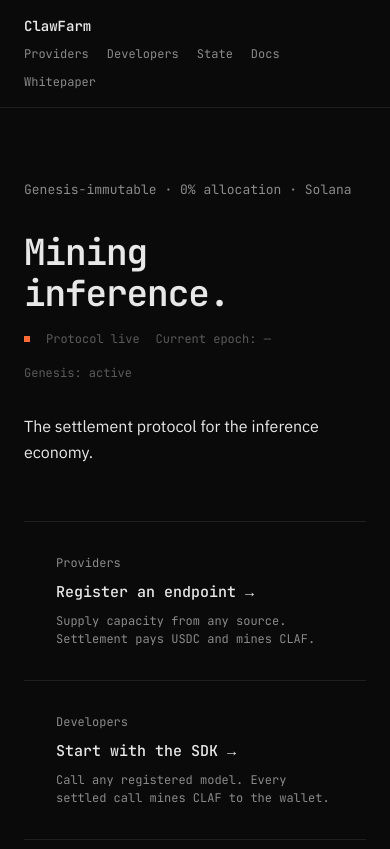
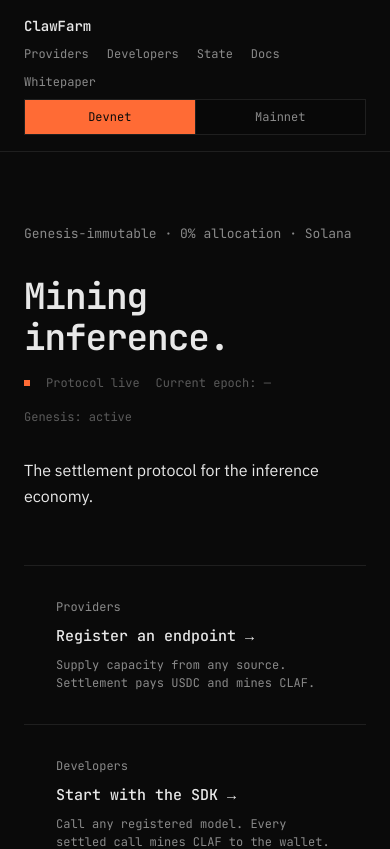
Before and after one commit to clawfarm-protocol/clawfarm-site, a Next.js app: page / in a window 390 px wide. Shown: the top 849 px of the page. Built offline with nearby package versions, Linux system fonts and the light colour scheme.

Commit message:
feat: add devnet mainnet switch

```diff
--- a/app/client-layout.tsx
+++ b/app/client-layout.tsx
@@ -1,11 +1,18 @@
+'use client'
+
 import type { ReactNode } from 'react'
+
+import NetworkProvider from './components/NetworkProvider'
+import NetworkSwitch from './components/NetworkSwitch'
 
 export default function ClientLayout({ children }: { children: ReactNode }) {
   return (
+    <NetworkProvider>
       <div className="site-shell">
         <header className="topbar">
           <div className="nav-inner">
             <a href="/" className="brand" aria-label="ClawFarm home">ClawFarm</a>
+            <div className="nav-tools">
               <nav className="nav-links" aria-label="Primary">
                 <a href="/providers" className="nav-link">Providers</a>
                 <a href="/builders" className="nav-link">Developers</a>
@@ -13,6 +20,8 @@ export default function ClientLayout({ children }: { children: ReactNode }) {
                 <a href="/docs" className="nav-link">Docs</a>
                 <a href="/whitepaper" className="nav-link">Whitepaper</a>
               </nav>
+              <NetworkSwitch />
+            </div>
           </div>
         </header>
 
@@ -25,20 +34,21 @@ export default function ClientLayout({ children }: { children: ReactNode }) {
               <div className="footer-right">
                 <nav className="footer-links" aria-label="Footer">
                   <a href="/providers">Providers</a>
-                <span>·</span>
+                  <span>.</span>
                   <a href="/builders">Developers</a>
-                <span>·</span>
+                  <span>.</span>
                   <a href="/state">State</a>
-                <span>·</span>
+                  <span>.</span>
                   <a href="/docs">Docs</a>
-                <span>·</span>
+                  <span>.</span>
                   <a href="/whitepaper">Whitepaper</a>
                 </nav>
-              <p>Mining inference · Solana</p>
+                <p>Receipt settlement on Solana</p>
               </div>
             </div>
           </div>
         </footer>
       </div>
+    </NetworkProvider>
   )
 }
--- /dev/null
+++ b/app/components/NetworkProvider.tsx
@@ -0,0 +1,63 @@
+'use client'
+
+import { createContext, useContext, useEffect, useMemo, useState, type ReactNode } from 'react'
+
+import {
+  coerceNetworkId,
+  defaultNetworkId,
+  protocolNetworks,
+  type NetworkId,
+  type NetworkProfile,
+} from '../lib/protocol'
+
+type NetworkContextValue = {
+  networkId: NetworkId
+  profile: NetworkProfile
+  setNetworkId: (networkId: NetworkId) => void
+}
+
+const storageKey = 'clawfarm.network'
+const NetworkContext = createContext<NetworkContextValue | null>(null)
+
+export default function NetworkProvider({ children }: { children: ReactNode }) {
+  const [networkId, setNetworkIdState] = useState<NetworkId>(defaultNetworkId)
+
+  useEffect(() => {
+    const params = new URLSearchParams(window.location.search)
+    const urlNetwork = coerceNetworkId(params.get('network'))
+    const storedNetwork = coerceNetworkId(window.localStorage.getItem(storageKey))
+    setNetworkIdState(urlNetwork ?? storedNetwork ?? defaultNetworkId)
+  }, [])
+
+  const setNetworkId = (nextNetworkId: NetworkId) => {
+    setNetworkIdState(nextNetworkId)
+    window.localStorage.setItem(storageKey, nextNetworkId)
+
+    const nextUrl = new URL(window.location.href)
+    nextUrl.searchParams.set('network', nextNetworkId)
+    window.history.replaceState(null, '', nextUrl.toString())
+  }
+
+  const value = useMemo(
+    () => ({
+      networkId,
+      profile: protocolNetworks[networkId],
+      setNetworkId,
+    }),
+    [networkId],
+  )
+
+  return (
+    <NetworkContext.Provider value={value}>
+      <div data-active-network={networkId}>{children}</div>
+    </NetworkContext.Provider>
+  )
+}
+
+export function useNetwork() {
+  const context = useContext(NetworkContext)
+  if (!context) {
+    throw new Error('useNetwork must be used inside NetworkProvider')
+  }
+  return context
+}
--- /dev/null
+++ b/app/components/NetworkSwitch.tsx
@@ -0,0 +1,26 @@
+'use client'
+
+import { protocolNetworks, type NetworkId } from '../lib/protocol'
+import { useNetwork } from './NetworkProvider'
+
+const networkIds: NetworkId[] = ['devnet', 'mainnet']
+
+export default function NetworkSwitch() {
+  const { networkId, setNetworkId } = useNetwork()
+
+  return (
+    <div className="network-switch" aria-label="Network selection">
+      {networkIds.map((id) => (
+        <button
+          aria-pressed={networkId === id}
+          className={networkId === id ? 'is-active' : undefined}
+          key={id}
+          onClick={() => setNetworkId(id)}
+          type="button"
+        >
+          {protocolNetworks[id].label}
+        </button>
+      ))}
+    </div>
+  )
+}
--- a/app/globals.css
+++ b/app/globals.css
@@ -1122,3 +1122,68 @@ strong {
     text-align: left;
   }
 }
+
+.nav-tools {
+  min-width: 0;
+  display: flex;
+  align-items: center;
+  gap: var(--space-md);
+}
+
+.network-switch {
+  display: inline-flex;
+  align-items: center;
+  border: 1px solid var(--border);
+  background: var(--bg-secondary);
+}
+
+.network-switch button {
+  min-height: 34px;
+  padding: 7px 10px;
+  color: var(--text-secondary);
+  border-right: 1px solid var(--border);
+  cursor: pointer;
+  font-family: var(--font-mono);
+  font-size: 12px;
+  line-height: 1;
+}
+
+.network-switch button:last-child {
+  border-right: 0;
+}
+
+.network-switch button.is-active {
+  color: var(--bg-primary);
+  background: var(--accent);
+}
+
+.network-switch button:not(.is-active):hover {
+  color: var(--text-primary);
+  background: var(--bg-tertiary);
+}
+
+@media (max-width: 760px) {
+  .nav-inner {
+    height: auto;
+    min-height: 64px;
+    align-items: flex-start;
+    flex-direction: column;
+    padding-top: var(--space-md);
+    padding-bottom: var(--space-md);
+  }
+
+  .nav-tools {
+    width: 100%;
+    align-items: flex-start;
+    flex-direction: column;
+    gap: var(--space-sm);
+  }
+
+  .network-switch {
+    width: 100%;
+  }
+
+  .network-switch button {
+    flex: 1;
+  }
+}
```
Lines whose indentation alone changed are shown as unchanged.
